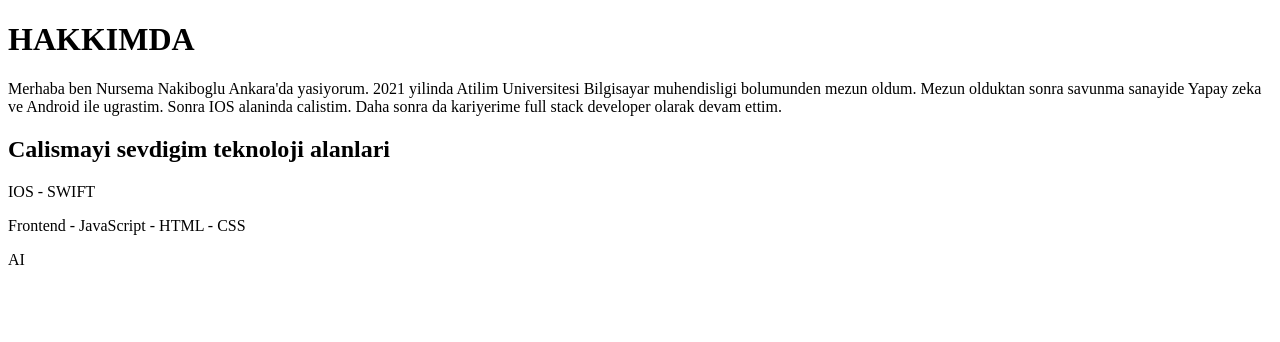
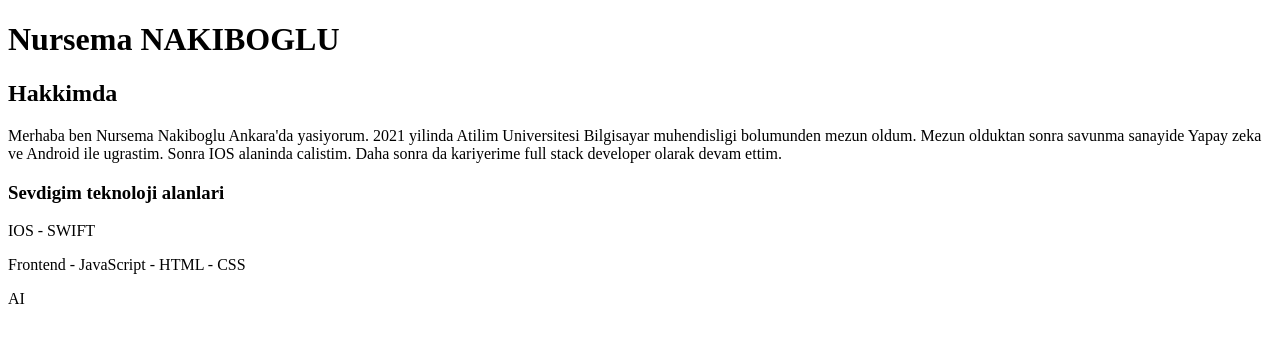
Before and after one commit to nursemanakiboglu/kodluyoruzWebSayfam, a plain HTML site: page index.html in a window 1280 px wide. Drawn offline with Linux system fonts and the light colour scheme.

Commit message:
icerikte degisiklik yapildi

```diff
--- a/index.html
+++ b/index.html
@@ -1,13 +1,11 @@
 <!-- Bu sayfada benim ile ilgili kisaca bilgi edinebilirsiniz -->
 <!DOCTYPE html>
 <html>
-    <head>
-        <title>Nursema NAKIBOGLU</title>
-    </head>
     <body>
-        <h1>HAKKIMDA</h1>
+        <h1>Nursema NAKIBOGLU</h1>
+        <h2>Hakkimda</h2>
         <p>Merhaba ben Nursema Nakiboglu Ankara'da yasiyorum. 2021 yilinda Atilim Universitesi Bilgisayar muhendisligi bolumunden mezun oldum. Mezun olduktan sonra savunma sanayide Yapay zeka ve Android ile ugrastim. Sonra IOS alaninda calistim. Daha sonra da kariyerime full stack developer olarak devam ettim.</p>
-        <h2>Calismayi sevdigim teknoloji alanlari</h2>
+        <h3>Sevdigim teknoloji alanlari</h3>
         <p>IOS - SWIFT</p>
         <p>Frontend - JavaScript - HTML - CSS</p>
         <p>AI</p>
```
